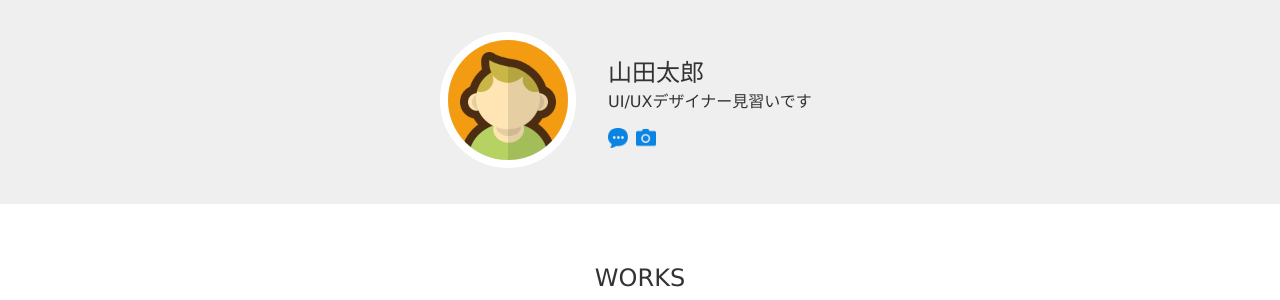
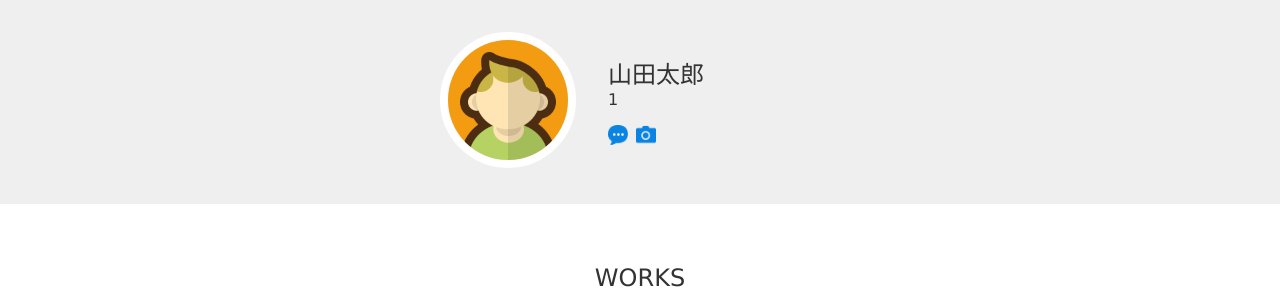
Before and after one commit to hsgw28tech/study_dotinstall, a PHP site: page / in a window 1280 px wide. Shown: the top 300 px of the page. Run offline with PHP 8.4, Linux system fonts and the light colour scheme.

Commit message:
0315 php基礎文法復讐

```diff
--- a/first_php/work/index.html
+++ b/first_php/work/index.php
@@ -1,5 +1,21 @@
+<?php
+$message = 'こんにちわ！' . date('1');
+
+$n =  mt_rand(1, 3);
+
+if ($n === 1) {
+  $message = '1';
+} elseif ($n === 2) {
+  $message = '2X';
+} else {
+  $message = '3';
+}
+
+?>
+
 <!DOCTYPE html>
 <html lang="ja">
+
 <head>
   <meta charset="utf-8">
   <title>太郎のポートフォリオサイト</title>
@@ -7,6 +23,7 @@
   <meta name="description" content="太郎のポートフォリオサイトです。">
   <link rel="stylesheet" href="css/styles.css">
 </head>
+
 <body>
   <header>
     <div class="container">
@@ -15,7 +32,7 @@
       </div>
       <div class="info">
         <h1>山田太郎</h1>
-        <p>UI/UXデザイナー見習いです</p>
+        <p><?= $message ?></p>
         <ul>
           <li>
             <a href="https://dotinstall.com" target="_blank">
@@ -58,4 +75,5 @@
     <p>(c) dotinstall.com</p>
   </footer>
 </body>
+
 </html>
```
Also changed, not shown: main.php (added, +11 -0 lines).
